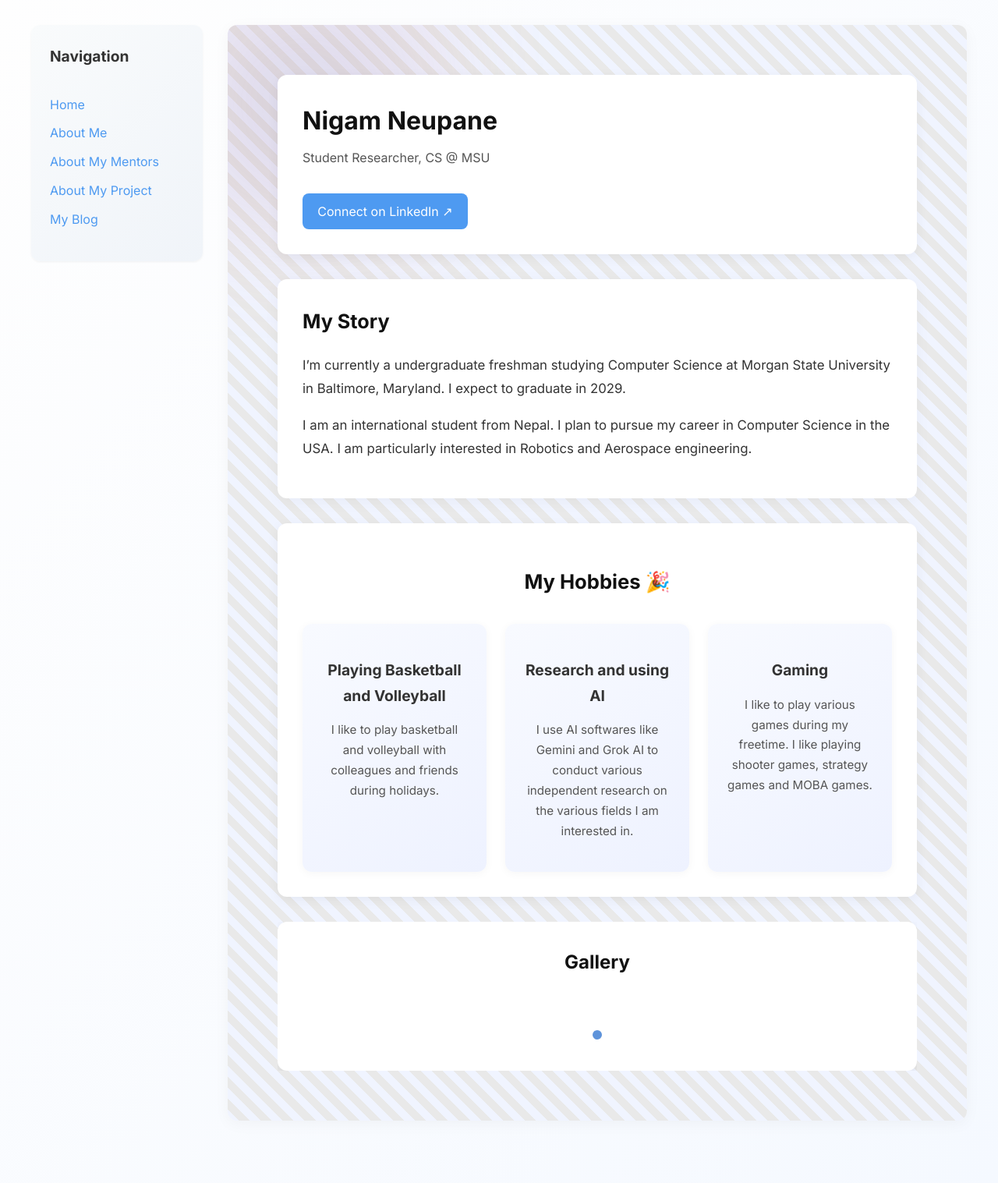
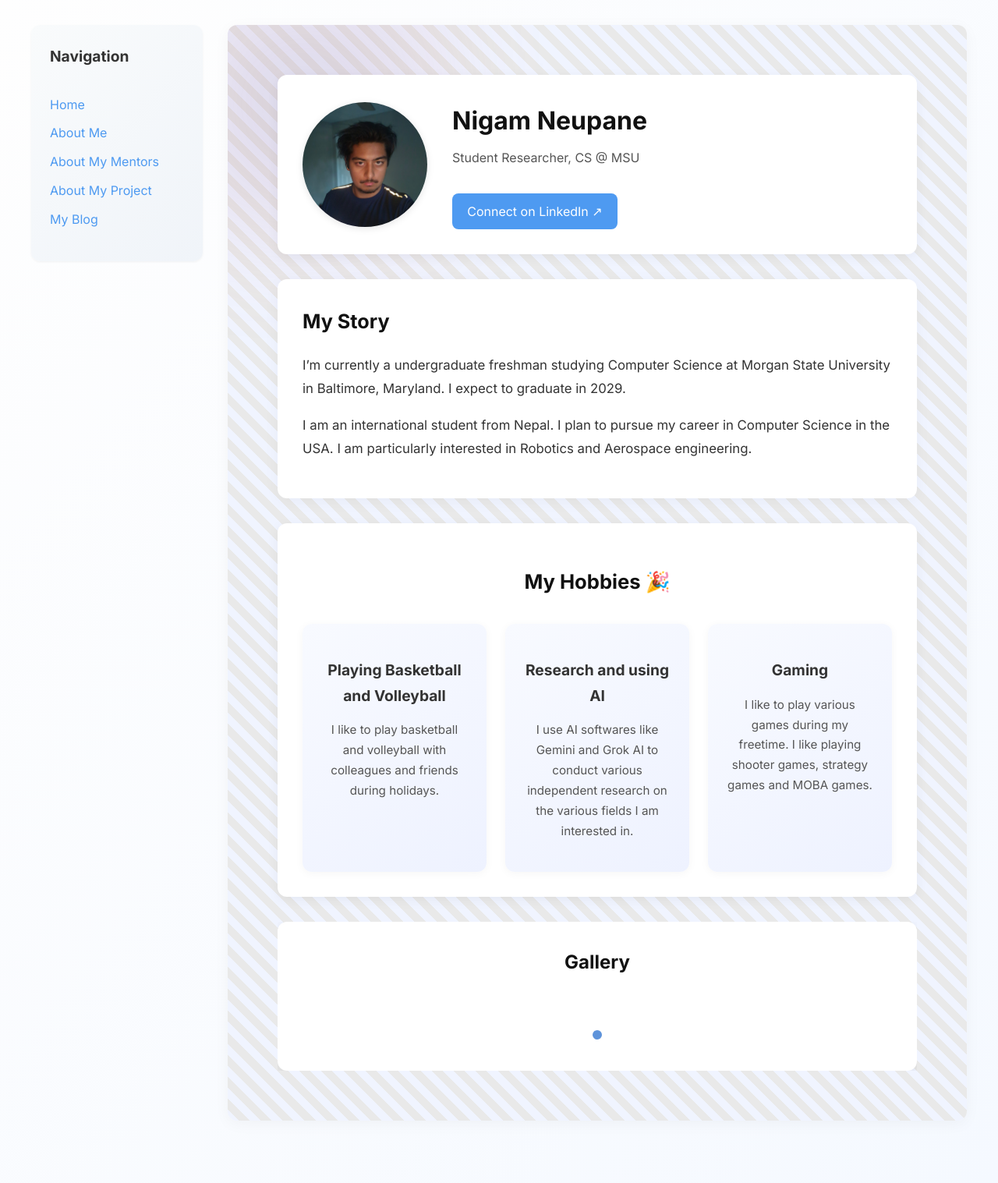
Before and after one commit to NigamNeupane/NigamNeupane.github.io, a Jekyll site: the page built from pages/about-me.md, in a window 1280 px wide. Shown: the whole page at 78% size. Built offline with Jekyll 4.4.1, drawn with Linux system fonts in a browser that asks for light colours.

Commit message:
Update about-me.md

```diff
--- a/pages/about-me.md
+++ b/pages/about-me.md
@@ -6,7 +6,7 @@ permalink: /about-me.html
 about:
   name: Nigam Neupane
   role: Student Researcher, CS @ MSU
-  image:
+  image: assets/images/20241123_163433.jpg
   linkedin: https://www.linkedin.com/in/nigam-neupane-8536531a8/
   bio: |
     I’m currently a undergraduate freshman studying Computer Science at Morgan State University in Baltimore, Maryland. I expect to graduate in 2029.
```
